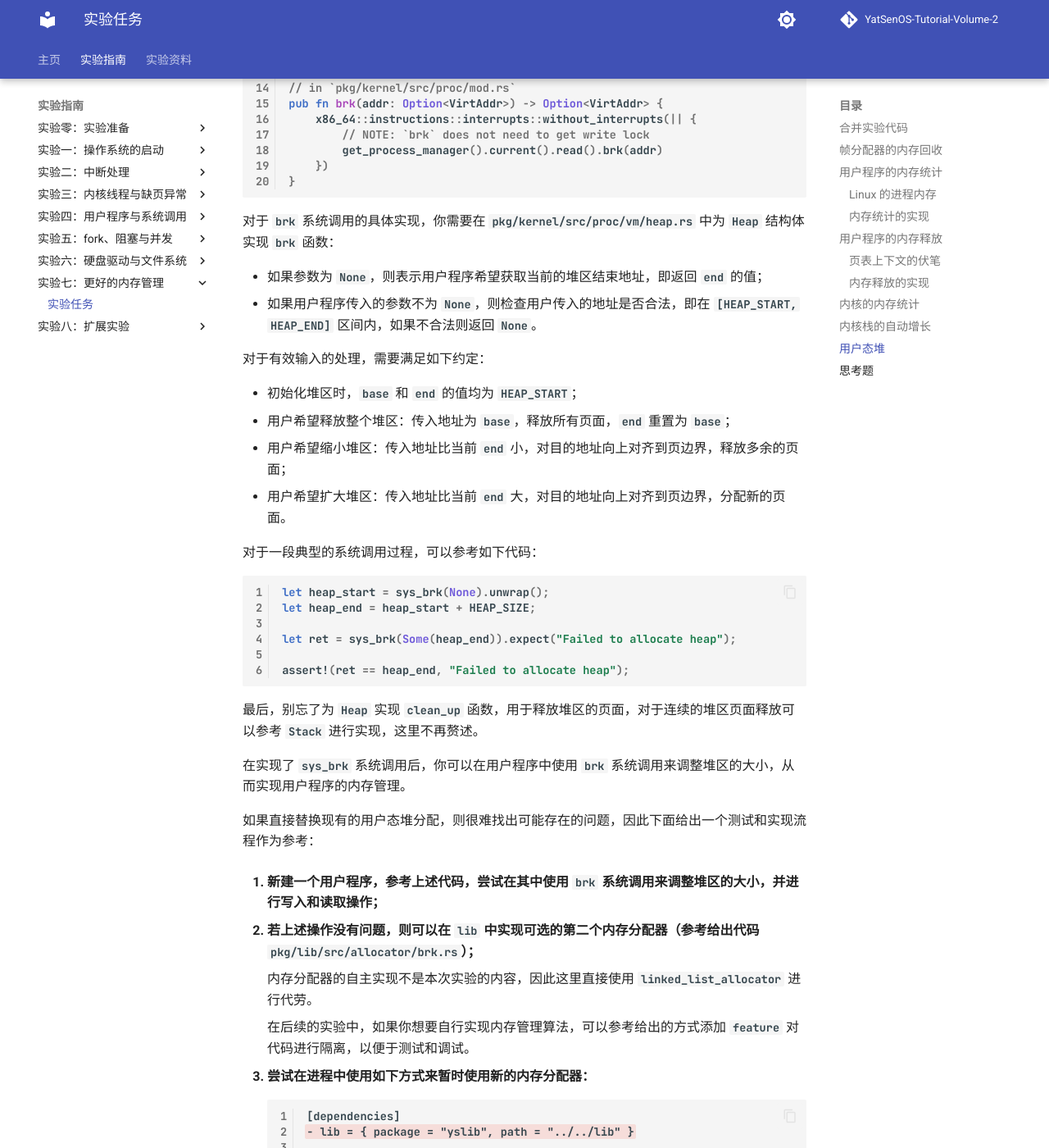
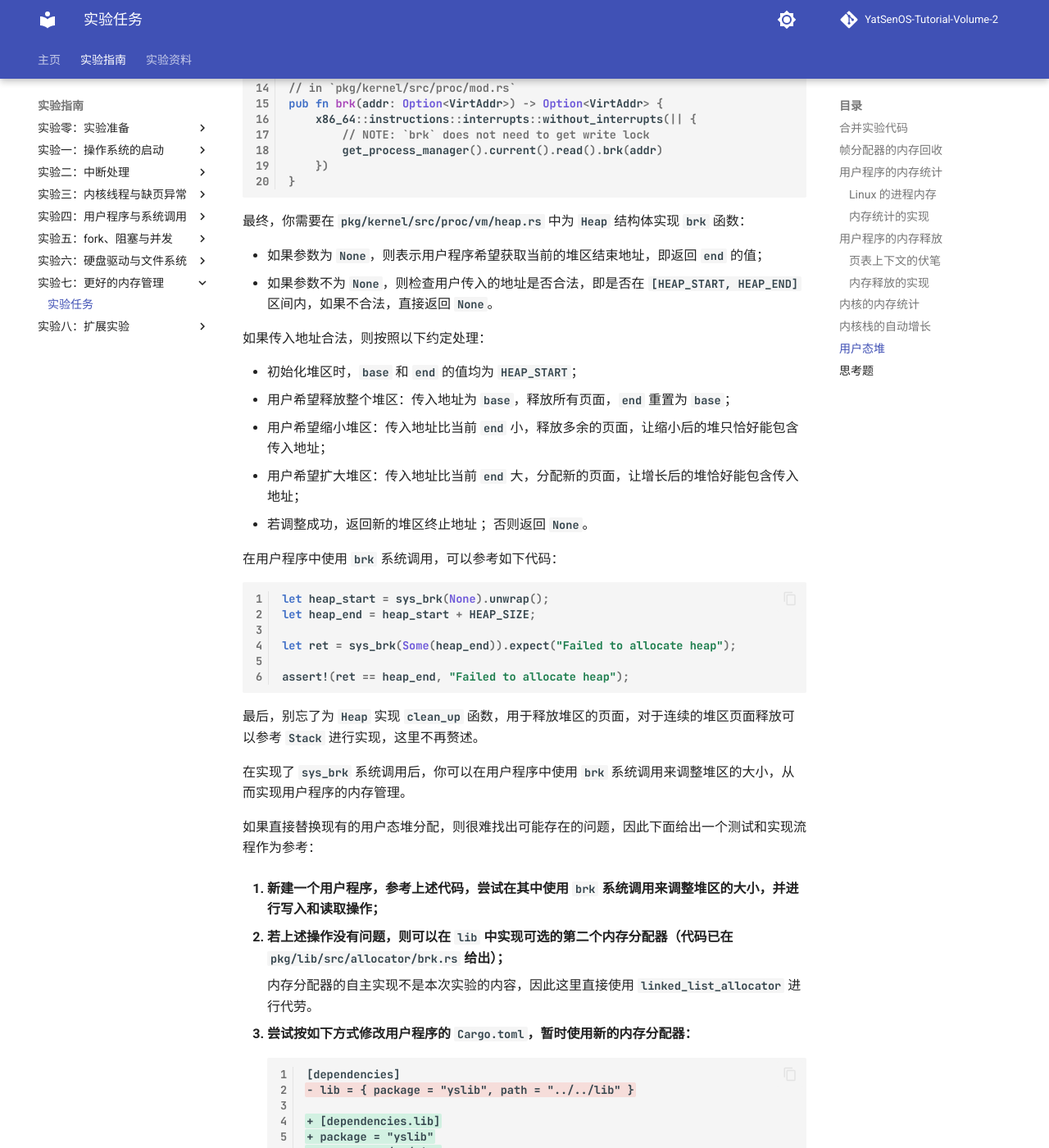
Before and after one commit to YatSenOS/YatSenOS-Tutorial-Volume-2, an MkDocs documentation site: the page built from docs/labs/0x07/tasks.md, in a window 1280 px wide and 1400 px high, scrolled down 17903 px. Shown: the whole window at 82% size. Built offline with MkDocs 1.6.1 and Material for MkDocs 9.7.7, drawn with Linux system fonts in a browser that asks for light colours; comment, search, counter and statistics services are not loaded; some of the changed text lies outside the part shown.

Commit message:
wip(lab/7): update

````diff
--- a/docs/labs/0x07/tasks.md
+++ b/docs/labs/0x07/tasks.md
@@ -814,19 +814,20 @@ pub fn brk(addr: Option<VirtAddr>) -> Option<VirtAddr> {
 }
 ```
 
-对于 `brk` 系统调用的具体实现，你需要在 `pkg/kernel/src/proc/vm/heap.rs` 中为 `Heap` 结构体实现 `brk` 函数：
+最终，你需要在 `pkg/kernel/src/proc/vm/heap.rs` 中为 `Heap` 结构体实现 `brk` 函数：
 
 -   如果参数为 `None`，则表示用户程序希望获取当前的堆区结束地址，即返回 `end` 的值；
--   如果用户程序传入的参数不为 `None`，则检查用户传入的地址是否合法，即在 `[HEAP_START, HEAP_END]` 区间内，如果不合法则返回 `None`。
+-   如果参数不为 `None`，则检查用户传入的地址是否合法，即是否在 `[HEAP_START, HEAP_END]` 区间内，如果不合法，直接返回 `None`。
 
-对于有效输入的处理，需要满足如下约定：
+如果传入地址合法，则按照以下约定处理：
 
 -   初始化堆区时，`base` 和 `end` 的值均为 `HEAP_START`；
 -   用户希望释放整个堆区：传入地址为 `base`，释放所有页面，`end` 重置为 `base`；
--   用户希望缩小堆区：传入地址比当前 `end` 小，对目的地址向上对齐到页边界，释放多余的页面；
--   用户希望扩大堆区：传入地址比当前 `end` 大，对目的地址向上对齐到页边界，分配新的页面。
+-   用户希望缩小堆区：传入地址比当前 `end` 小，释放多余的页面，让缩小后的堆只恰好能包含传入地址；
+-   用户希望扩大堆区：传入地址比当前 `end` 大，分配新的页面，让增长后的堆恰好能包含传入地址；
+-   若调整成功，返回新的堆区终止地址 ；否则返回 `None`。
 
-对于一段典型的系统调用过程，可以参考如下代码：
+在用户程序中使用 `brk` 系统调用，可以参考如下代码：
 
 ```rust
 let heap_start = sys_brk(None).unwrap();
@@ -845,13 +846,11 @@ assert!(ret == heap_end, "Failed to allocate heap");
 
 1. 新建一个用户程序，参考上述代码，尝试在其中使用 `brk` 系统调用来调整堆区的大小，并进行写入和读取操作；
 
-2. 若上述操作没有问题，则可以在 `lib` 中实现可选的第二个内存分配器（参考给出代码 `pkg/lib/src/allocator/brk.rs`）；
+2. 若上述操作没有问题，则可以在 `lib` 中实现可选的第二个内存分配器（代码已在 `pkg/lib/src/allocator/brk.rs` 给出）；
 
     内存分配器的自主实现不是本次实验的内容，因此这里直接使用 `linked_list_allocator` 进行代劳。
 
-    在后续的实验中，如果你想要自行实现内存管理算法，可以参考给出的方式添加 `feature` 对代码进行隔离，以便于测试和调试。
-
-3. 尝试在进程中使用如下方式来暂时使用新的内存分配器：
+3. 尝试按如下方式修改用户程序的 `Cargo.toml`，暂时使用新的内存分配器：
 
     ```diff
     [dependencies]
@@ -864,7 +863,7 @@ assert!(ret == heap_end, "Failed to allocate heap");
     + features = ["brk_alloc"]
     ```
 
-4. 在你测试通过后，可以将其作为默认的内存分配器：
+4. 在你测试通过后，可以修改 `pkg/lib/Cargo.toml`，将其作为用户程序默认的内存分配器：
 
     ```diff
     [features]
@@ -872,7 +871,9 @@ assert!(ret == heap_end, "Failed to allocate heap");
     + default = ["brk_alloc"]
     ```
 
-如果想要实现一系列操作的自主测试，可以在自定义的用户程序中进行一系列的操作，或者直接将其实现为接受用户输入的 Shell 命令，进一步测试并记录你的 `brk` 系统调用的行为。
+在后续的实验中，如果你想要自行实现内存管理算法，可以参考上述过程，通过添加  `feature` 对代码进行隔离，以便于测试和调试。
+
+如果想要自主测试其他内存管理操作，可以修改自定义的用户程序，或者直接将其实现为接受用户输入的 Shell 命令，进一步测试并记录你的 `brk` 系统调用的行为。
 
 !!! success "阶段性成果"
 
````
Also changed, not shown: other parts of docs/labs/0x07/tasks.md (+3 -3 lines).
